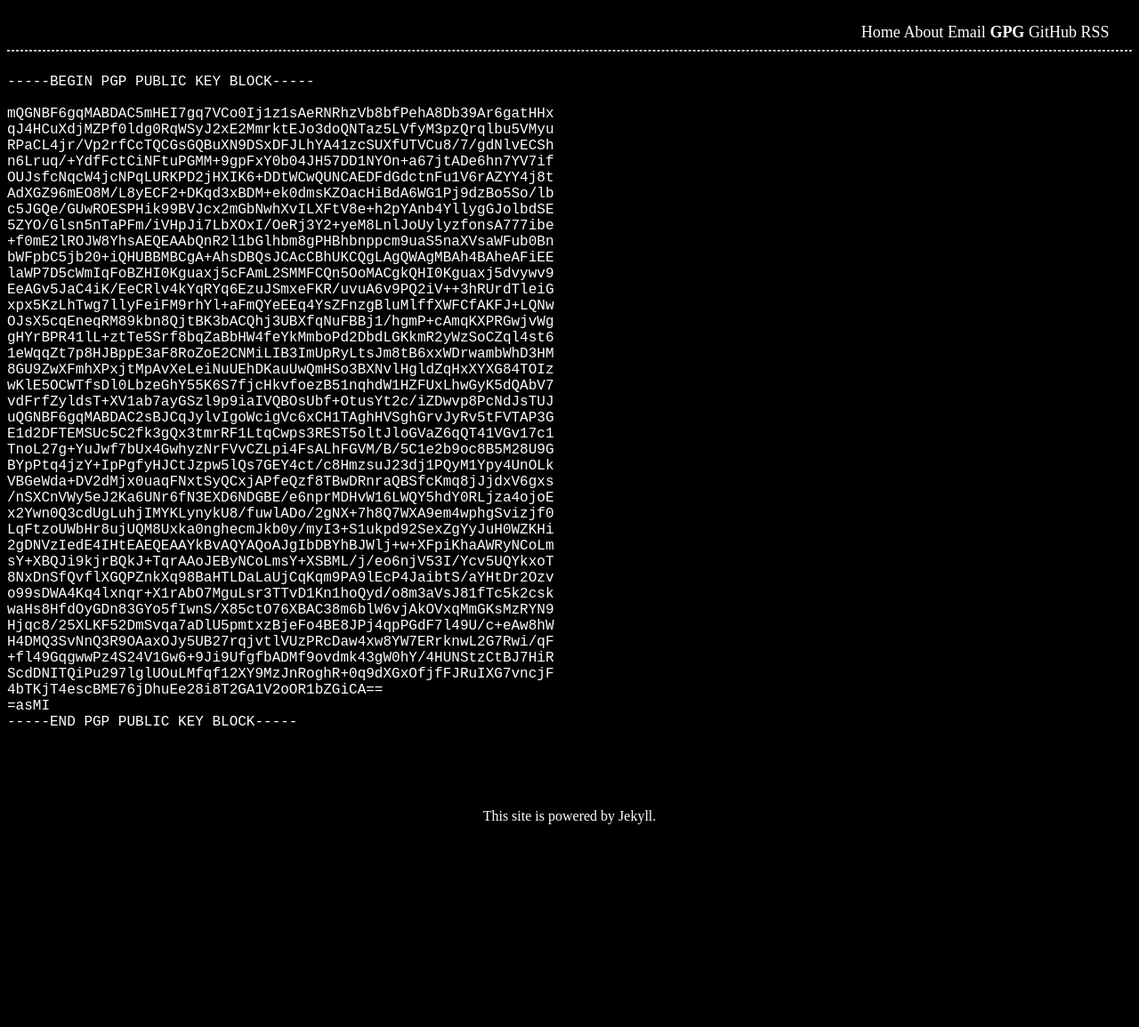
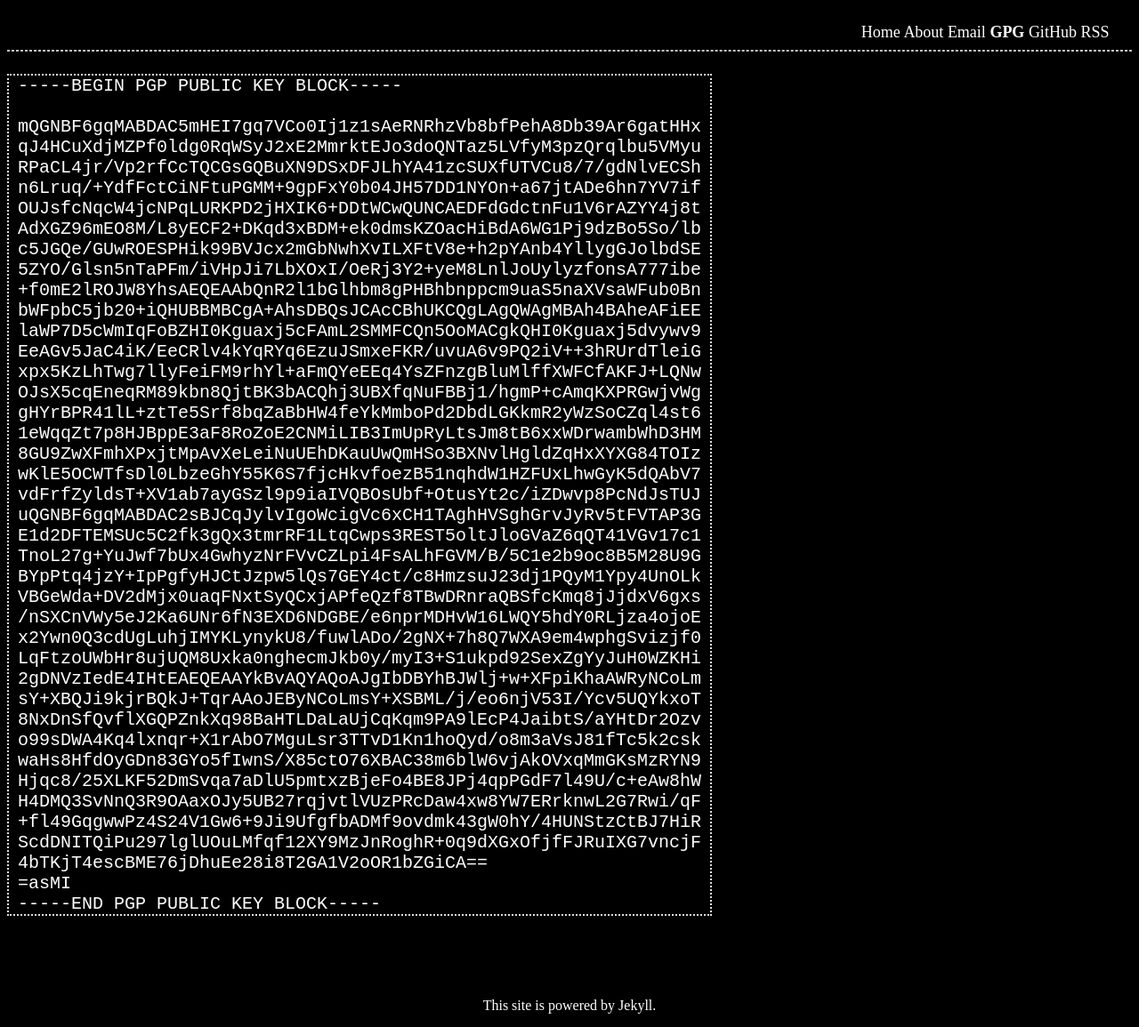
Before and after one commit to giulianopz/giulianopz.github.io, a Jekyll site: the page built from gpg.html, in a window 1280 px wide. Shown: the whole page at 89% size. Built offline with Jekyll 4.4.1, drawn with Linux system fonts in a browser that asks for light colours; nearby versions of some CDN libraries; before the commit the page ends 942 px from its top, so only the background shows below that.

Commit message:
Draw a box around code snippets

```diff
--- a/_layouts/post.html
+++ b/_layouts/post.html
@@ -1,7 +1,7 @@
 ---
 layout: default
 ---
-<h1>{{ page.title }}</h1>
-<p>{{ page.date | date_to_string }} - {{ page.author }}</p>
+<h2>{{ page.title }}</h2>
+<p>{{ page.date | date_to_string }}</p>
 
 {{ content }}
--- a/_sass/main.scss
+++ b/_sass/main.scss
@@ -7,6 +7,14 @@ footer {
     padding-top: 10px;
     text-align: center;
     font-size: medium;
+}
+
+pre {
+    font-size: x-large;
+    border: 2px dotted #ddd;
+    width: fit-content;
+    padding-right: 10px;
+    padding-left: 10px;
 }
 
 hr {
```
